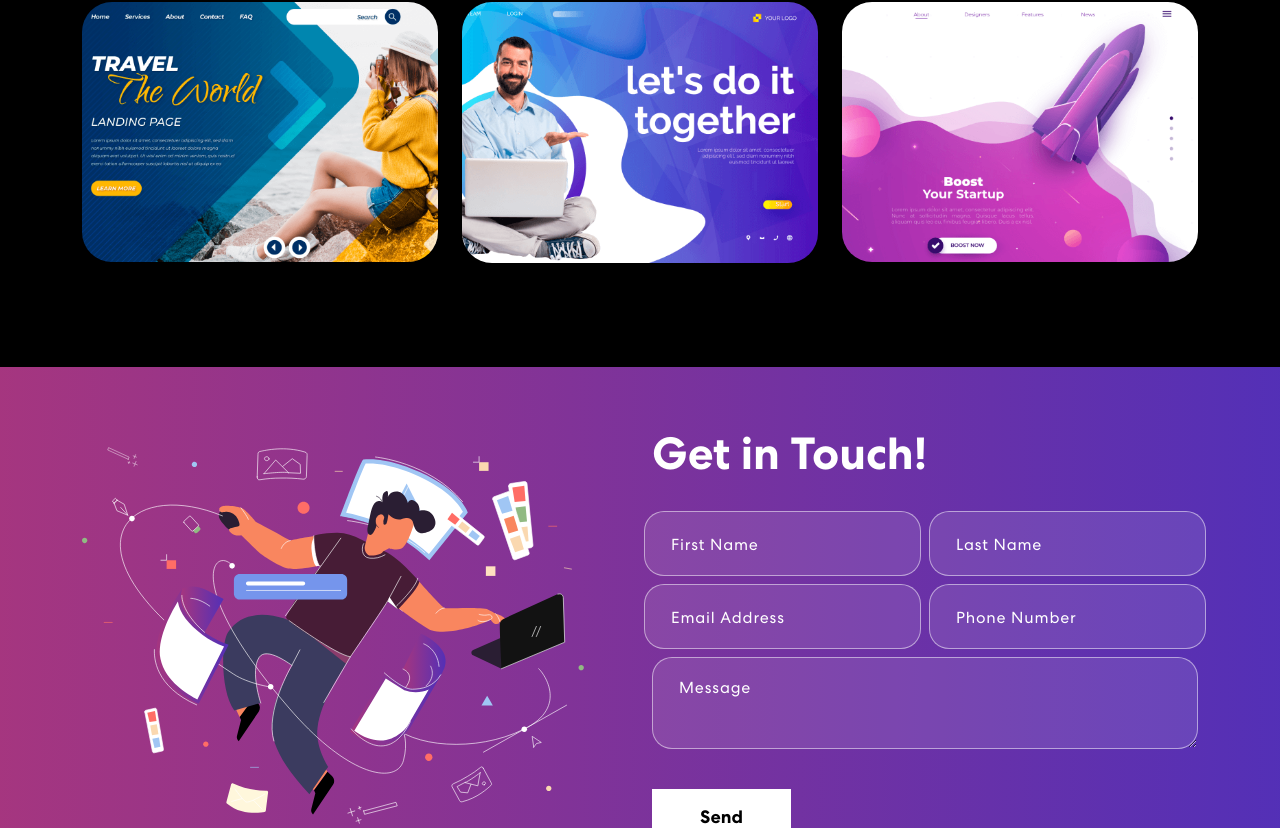
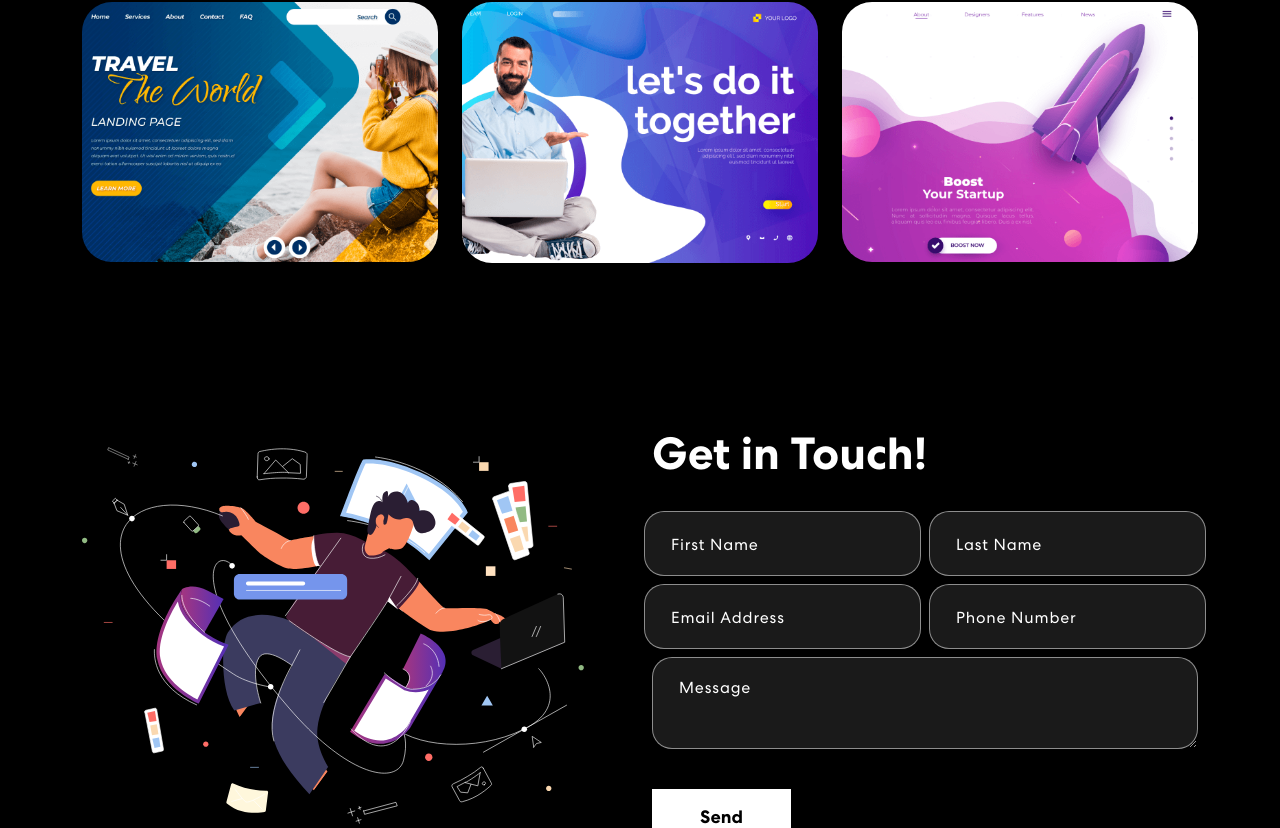
Before and after one commit to eashaan-sharma/portfolio, a React (Create React App) app: page / in a window 1280 px wide. Shown: the part 1972-2800 px from the top of the page. Built offline with nearby package versions, Linux system fonts and the light colour scheme.

Commit message:
changed gradients and button bg-clr

```diff
--- a/src/App.css
+++ b/src/App.css
@@ -243,7 +243,6 @@ nav.navbar .navbar-toggler[aria-expanded="true"] .navbar-toggler-icon {
   font-weight: 700;
   letter-spacing: 0.8px;
   padding: 8px 10px;
-  background: linear-gradient(90.21deg, rgba(170, 54, 124, 0.5) -5.91%, rgba(74, 47, 189, 0.5) 111.58%);
   border: 1px solid rgba(255, 255, 255, 0.5);
   font-size: 20px;
   margin-bottom: 16px;
@@ -468,7 +467,7 @@ nav.navbar .navbar-toggler[aria-expanded="true"] .navbar-toggler-icon {
 
 /************ Projects Css ************/
 .contact {
-  background: linear-gradient(90.21deg, #AA367C -5.91%, #4A2FBD 111.58%);
+  background: #000000;
   padding: 60px 0 200px 0;
 }
 .contact img {
```
